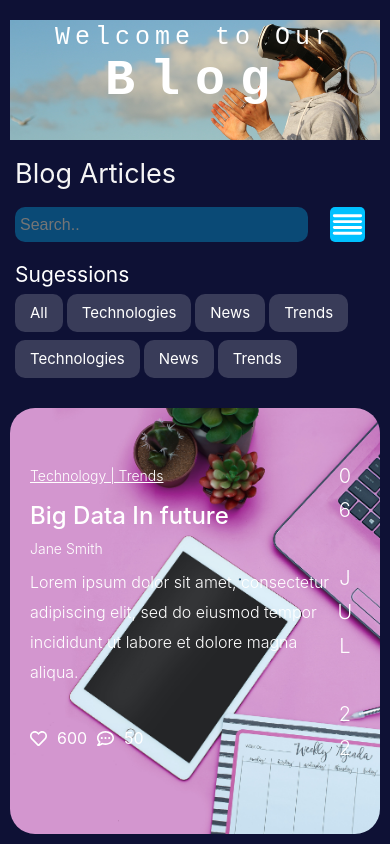
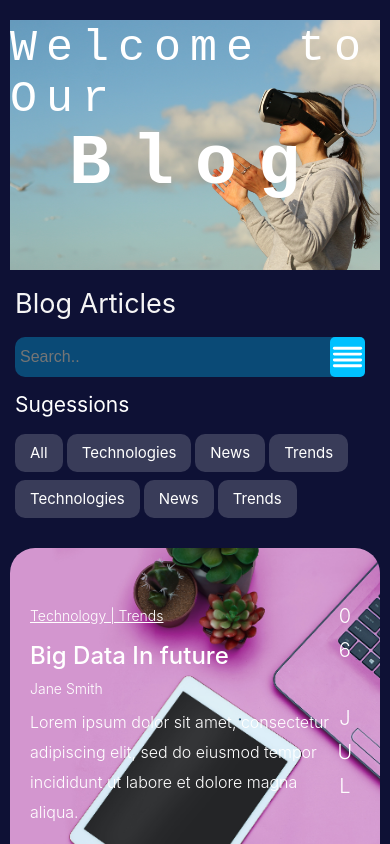
Before and after one commit to tharindunadeeshan/listAndGrid, a React (Create React App) app: page / in a window 390 px wide. Shown: the top 844 px of the page. Built offline with nearby package versions, Linux system fonts and the light colour scheme.

Commit message:
tab and other responsive sizes aded

```diff
--- a/src/Components/BlogPage/VoxitechBlogPage.css
+++ b/src/Components/BlogPage/VoxitechBlogPage.css
@@ -164,7 +164,7 @@ body {
   color: #fff;
   font-size: 16px;
   width: 300px;
-  height: 45px;
+  height: 40px;
   right: 80px;
   border: none;
   background: rgba(0, 193, 255, 0.32);
@@ -175,7 +175,7 @@ body {
   justify-items: center;
   color: white;
   width: 40px;
-  height: 45px;
+  height: 40px;
   margin-right: 20px;
   background: #00c1ff;
   border-radius: 5px;
@@ -187,9 +187,9 @@ body {
   font-family: "Inter";
   font-style: normal;
   font-weight: 400;
-  font-size: 18px;
+  font-size: 24px;
   line-height: 30px;
-
+  margin-bottom: 10px;
   color: #ffffff;
 }
 .TagsList {
@@ -416,7 +416,8 @@ body {
 /*end primary Grid 07*/
 
 /* start responsive*/
-/*mobile  responsive*/
+
+/* start mobile  responsive*/
 @media screen and (max-width: 750px) {
   /*blog page main image details size change*/
   .BlogGridContainer-1 {
@@ -528,3 +529,132 @@ body {
   }
   /*blog card date change direction*/
 }
+/*End Mobile Responsive*/
+
+/*End Tablet Responsive*/
+@media screen and (max-width: 884px) {
+  /*blog page main image details size change*/
+  .BlogGridContainer-1 {
+    grid-template-rows: 250px 120px auto;
+  }
+
+  /*blog cards margin fix*/
+  .BlogContainer {
+    margin-left: 10px;
+    margin-right: 10px;
+    margin-top: 20px;
+    margin-bottom: 20px;
+  }
+  .SliderImageDeatils {
+    margin-top: 3px;
+  }
+  .SliderImageDeatils2 .sliderDate {
+    display: none;
+  }
+  .MouseScroll {
+    position: relative;
+    position: flex;
+    height: 70px;
+    width: 70px;
+    bottom: -25%;
+    left: 20%;
+  }
+  .robootgif {
+    display: none;
+  }
+  .SliderImageDeatils .welcomeTitle {
+    font-size: 45px;
+    letter-spacing: 0.2em;
+  }
+  .SliderImageDeatils .UpperBlog {
+    font-size: 70px;
+  }
+  /*blog page main Titile change*/
+  .BlogTitleAndSearch {
+    padding-left: 5px;
+  }
+
+  .BlogTags {
+    padding-left: 5px;
+  }
+  .BlogTitleAndSearch {
+    display: inline;
+  }
+
+  .BlogGridContainer-1 .BlogTitleAndSearch .BlogTitle {
+    font-size: 27px;
+  }
+  .BlogGridContainer-1 .BlogTitleAndSearch .SearchAndMenu {
+    position: absolute;
+  }
+  .BlogGridContainer-1 .BlogTitleAndSearch .SearchAndMenu .searchbox {
+    height: 40px;
+    width: 85vw;
+  }
+  .BlogGridContainer-1 .BlogTitleAndSearch .fisearchIcon {
+    display: flex;
+    position: absolute;
+    right: 5px;
+    width: 35px;
+    height: 40px;
+  }
+  .BlogTagsTitle {
+    font-weight: 400;
+    font-size: 21px;
+  }
+  .TagsList button {
+    margin-top: 4px;
+    margin-right: 4px;
+    margin-bottom: 4px;
+    line-height: 22px;
+    padding: 9px 15px;
+    font-size: 15px;
+    line-height: 20px;
+  }
+
+  .CardDetailsRight .CardDetailsRightDate {
+    right: 50%;
+  }
+  /*blog card grid size fix*/
+  .BlogGridContainer-2 {
+    grid-column: 1/7;
+  }
+  .BlogGridContainer-3 {
+    grid-column: 1/7;
+  }
+  .BlogGridContainer-4 {
+    grid-column: 1/7;
+  }
+  .BlogGridContainer-5 {
+    grid-column: 1/7;
+  }
+  .BlogGridContainer-6 {
+    grid-column: 1/7;
+  }
+  .BlogGridContainer-7 {
+    grid-column: 1/7;
+  }
+  .BlogGridContainer-8 {
+    grid-column: 1/7;
+  }
+  /* blog card line display none*/
+  .CardDetailsRight .CardDetailsRightVl {
+    display: none;
+  }
+  /*blog card date change direction*/
+}
+
+@media screen and (max-width : 1280px){
+
+}
+@media screen and (max-width:1366px){
+
+}
+@media screen and (max-width : 1600px){
+
+}
+
+@media screen and (max-width:1920px),
+  screen and (min-width:1920px) {
+
+  }
```
